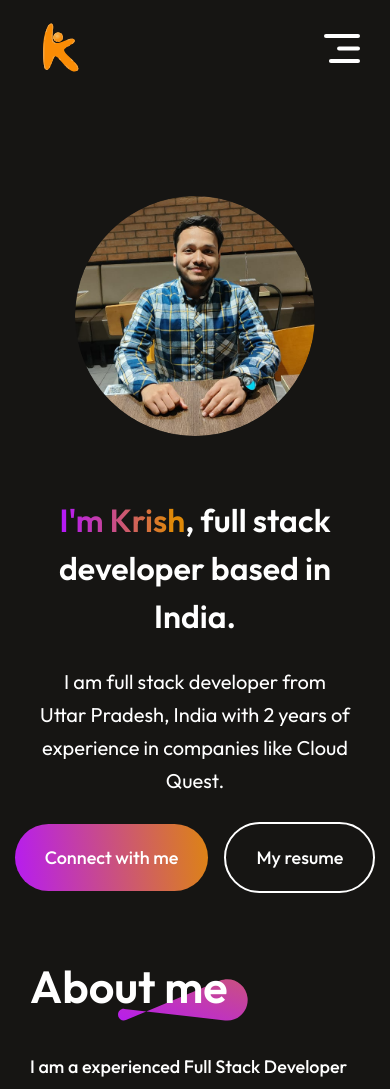
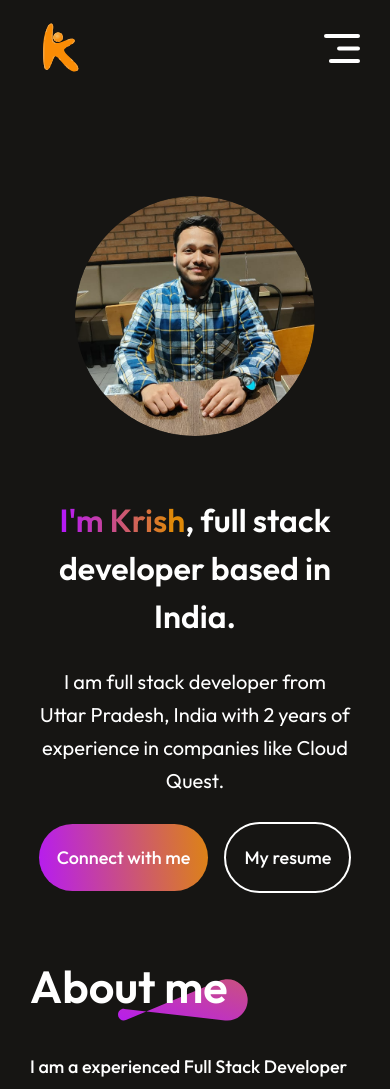
Before and after one commit to KrishBharadwaj5678/Portfolio, a React (Vite) app: page / in a window 390 px wide. Shown: the top 1089 px of the page. Built offline with nearby package versions, Linux system fonts and the light colour scheme.

Commit message:
Styling Fixed

```diff
--- a/src/components/Hero/Hero.css
+++ b/src/components/Hero/Hero.css
@@ -85,11 +85,11 @@
     margin-bottom: 50px;
   }
   .hero-connect{
-    padding: 20px 30px;
+    padding: 20px 18px;
     border-radius: 40px;
   }
   .hero-resume{
-    padding: 20px 30px;
+    padding: 20px 18px;
     border-radius: 40px;
   }
 }
```
